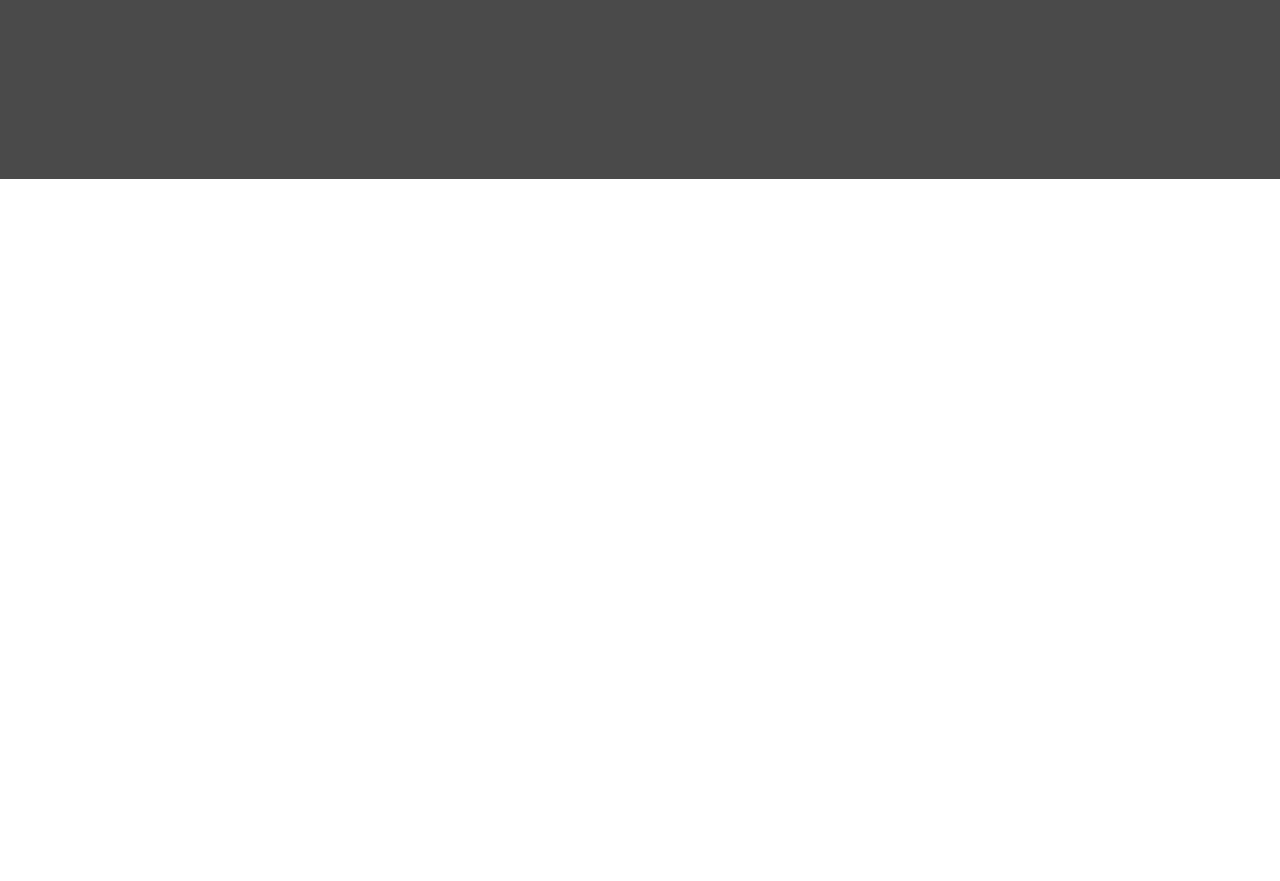
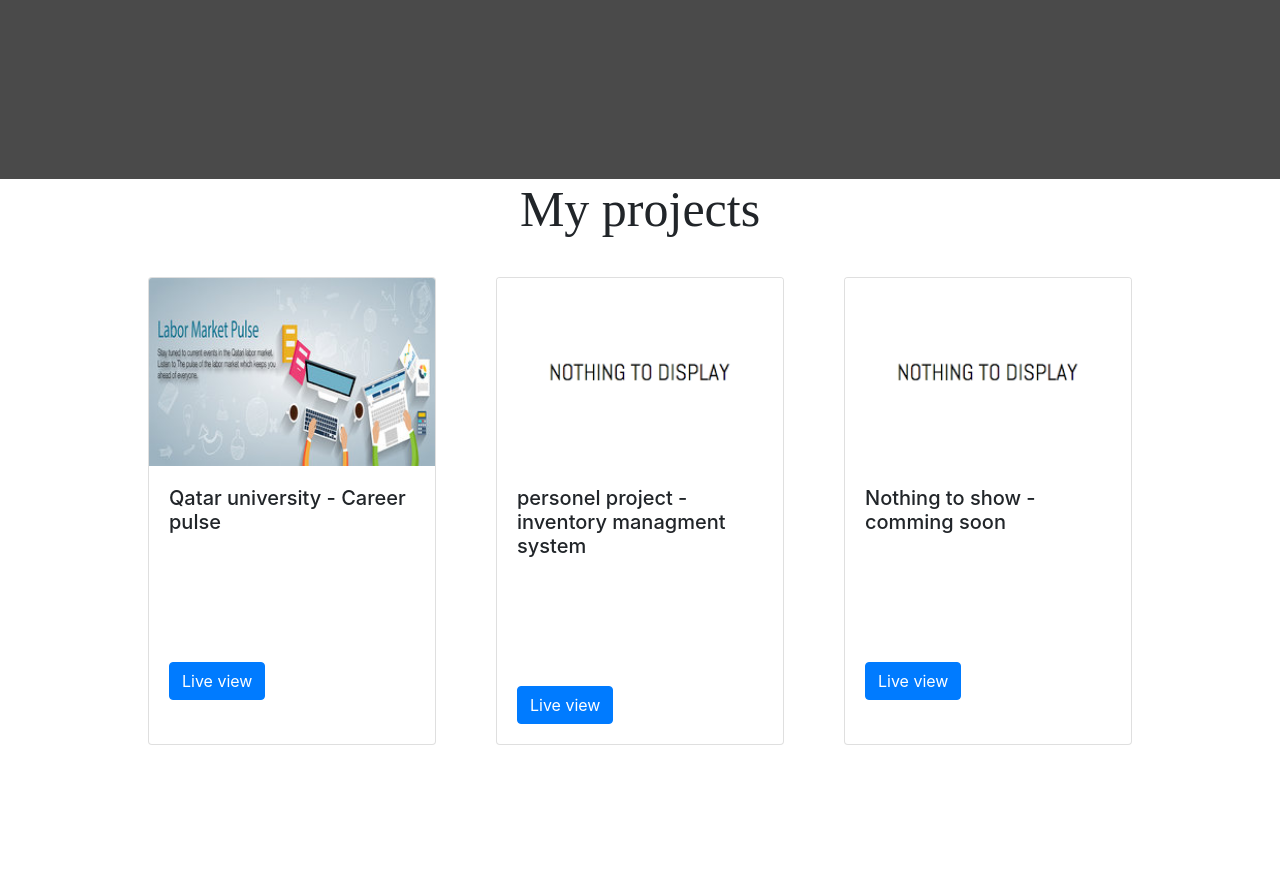
Before and after one commit to zuest/portofolio, a plain HTML site: page index.html in a window 1280 px wide. Shown: the part 621-1502 px from the top of the page. Before the commit the page ends 800 px from the top, so only its background shows below. Drawn offline with nearby package versions, Linux system fonts and the light colour scheme.

Commit message:
added projects section - v2

```diff
--- a/index.html
+++ b/index.html
@@ -5,6 +5,7 @@
     <meta name="viewport" content="width=device-width, initial-scale=1.0">
     <meta http-equiv="X-UA-Compatible" content="ie=edge">
     <link rel="stylesheet" href="style.css">
+    <link rel="stylesheet" href="https://stackpath.bootstrapcdn.com/bootstrap/4.3.0/css/bootstrap.min.css" integrity="sha384-PDle/QlgIONtM1aqA2Qemk5gPOE7wFq8+Em+G/hmo5Iq0CCmYZLv3fVRDJ4MMwEA" crossorigin="anonymous">
     <link rel="stylesheet" href="https://use.fontawesome.com/releases/v5.7.1/css/all.css" integrity="sha384-fnmOCqbTlWIlj8LyTjo7mOUStjsKC4pOpQbqyi7RrhN7udi9RwhKkMHpvLbHG9Sr" crossorigin="anonymous">
     <title>Document</title>
 </head>
@@ -20,5 +21,42 @@
         <a href="https://github.com/zuest"> <i class=" iconColor fab fa-github-square"></i></a>
     </div>
 </div>
+<div class="project-section">
+    <div class="project-title">
+        <h3>My projects</h3>
+    </div>
+        <div class="projects">
+                <div class="card card-rule" style="width: 18rem;">
+                        <img class="card-img-top" src="/images/labor-market-pulse-en.jpg" alt="Card image cap">
+                        <div class="card-body">
+                          <h5 class="card-title">Qatar university - Career pulse</h5>
+                          <p class="card-text">Some quick example text to build on the card title and make up the bulk of the card's content.</p>
+                          <a href="http://www.qu.edu.qa/students/support-and-development/career-development/Career-Pulse" class="btn btn-primary">Live view</a>
+                        </div>
+                      </div>
+
+                      <div class="card card-rule" style="width: 18rem;">
+                            <img class="card-img-top" src="/images/nothingtoshow.png" alt="Card image cap">
+                            <div class="card-body">
+                              <h5 class="card-title">personel project - inventory managment system</h5>
+                              <p class="card-text">Some quick example text to build on the card title and make up the bulk of the card's content.</p>
+                              <a href="" class="btn btn-primary">Live view</a>
+                            </div>
+                          </div>
+
+
+                          <div class="card card-rule" style="width: 18rem;">
+                                <img class="card-img-top" src="/images/nothingtoshow.png" alt="Card image cap">
+                                <div class="card-body">
+                                  <h5 class="card-title">Nothing to show - comming soon</h5>
+                                  <p class="card-text">Some quick example text to build on the card title and make up the bulk of the card's content.</p>
+                                  <a href="" class="btn btn-primary">Live view</a>
+                                </div>
+                              </div>
+
+        </div>
+
+</div>
+
 </body>
 </html>
--- a/style.sass
+++ b/style.sass
@@ -20,7 +20,6 @@ body
 .welcome
     height: 100vh
     width: 100vw
-    position: absolute
     background: #4A4A4A
     display: flex
     align-items: center
@@ -58,3 +57,26 @@ body
 
 .iconColor
     color: #777;
+
+.projects
+    display: flex
+    justify-content: center
+
+.card-rule
+  margin: 30px;
+
+
+.project-section
+   height: 100vh
+   width: 100vw
+
+.project-title
+   font-family: 'snell Roundhand'
+   display: flex
+   flex-direction: column
+   align-items: center
+   justify-content: center
+
+.project-title h3
+   font-size: 50px;
+   line-height: 60px;
```
Also changed, not shown: style.css, 2 other files.
